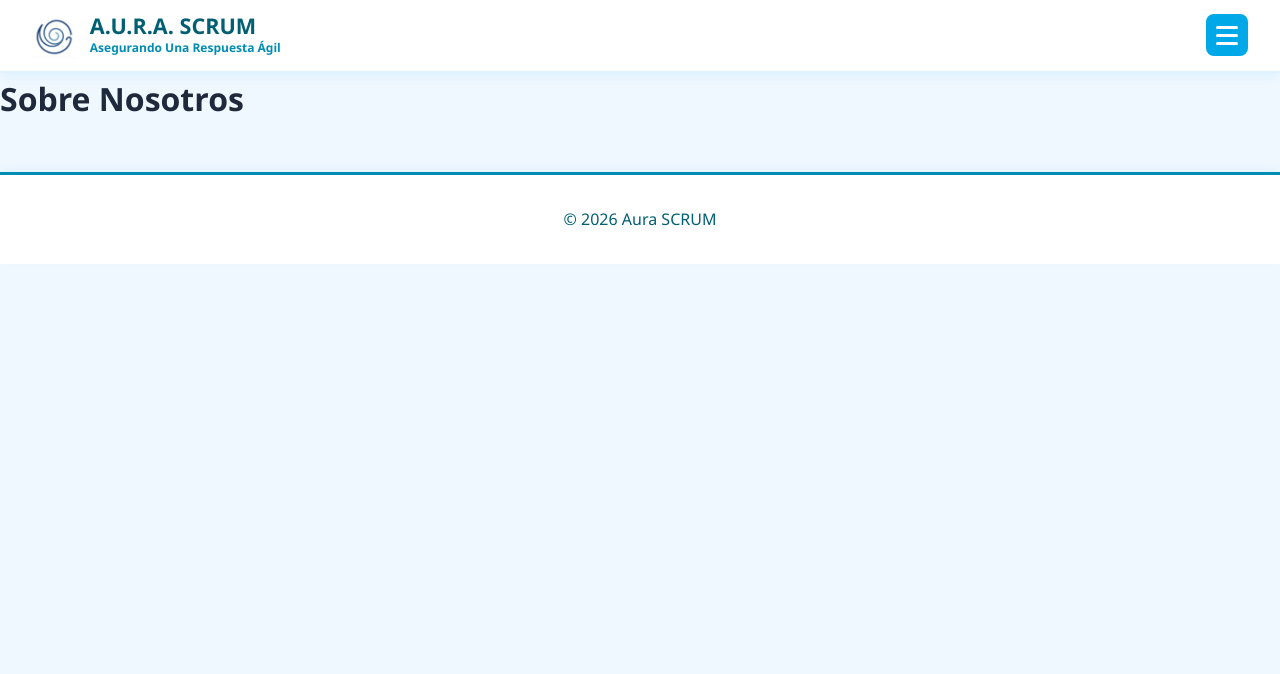
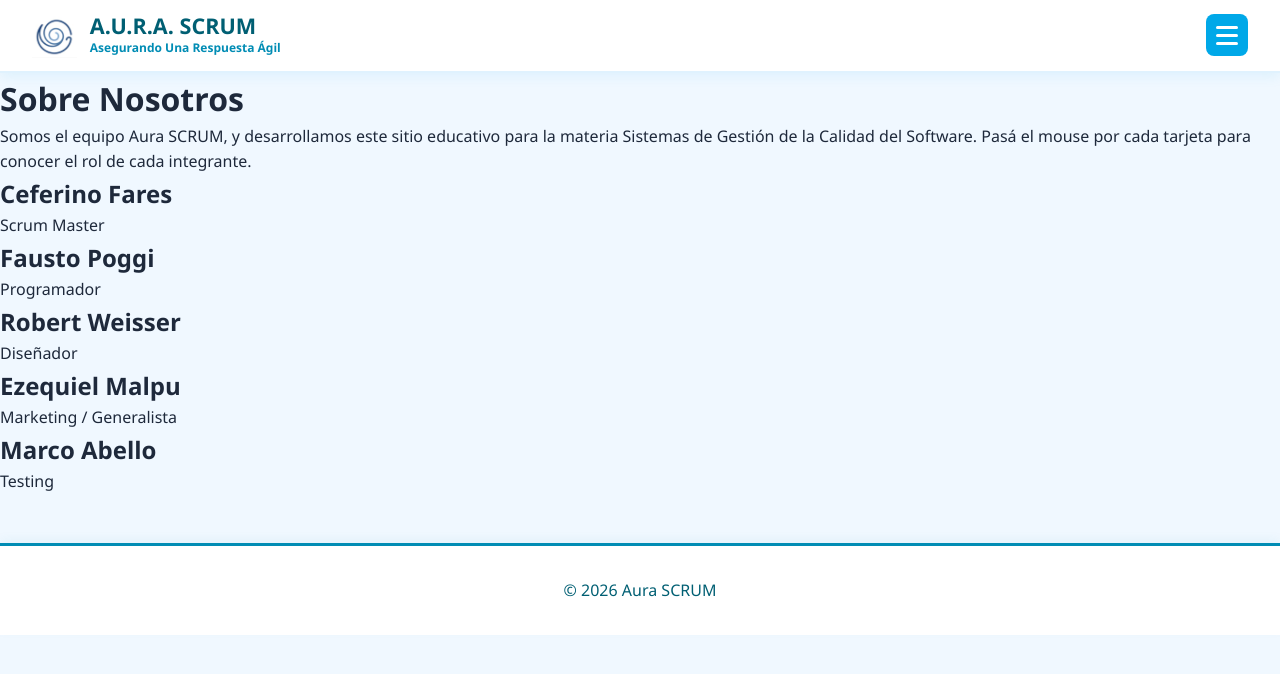
Before and after one commit to Fausto24108/Aura-Scrum, a React (Vite) app: page /sobre-nosotros in a window 1280 px wide. Shown: the top 674 px of the page. Built offline with nearby package versions, Linux system fonts and the light colour scheme.

Commit message:
feat(nosotros): completo pagina sobre nosotros
Sprint: SPR-2 (14/10-02/11)

Tiempo: 00:10

```diff
--- a/src/paginas/SobreNosotros/SobreNosotros.jsx
+++ b/src/paginas/SobreNosotros/SobreNosotros.jsx
@@ -1,5 +1,68 @@
+import { useState } from "react";
 import "./SobreNosotros.css";
 
+const miembros = [
+  {
+    id: 1,
+    nombre: "Ceferino Fares",
+    rol: "Scrum Master",
+    detalle: "Facilita el trabajo del equipo, organiza las ceremonias y elimina impedimentos.",
+  },
+  {
+    id: 2,
+    nombre: "Fausto Poggi",
+    rol: "Programador",
+    detalle: "Analiza las historias de usuario y desarrolla la lógica del sitio.",
+  },
+  {
+    id: 3,
+    nombre: "Robert Weisser",
+    rol: "Diseñador",
+    detalle: "Se encarga del diseño visual y de los estilos de todas las páginas.",
+  },
+  {
+    id: 4,
+    nombre: "Ezequiel Malpu",
+    rol: "Marketing / Generalista",
+    detalle: "Apoya al equipo en distintas tareas y en la difusión del proyecto.",
+  },
+  {
+    id: 5,
+    nombre: "Marco Abello",
+    rol: "Testing",
+    detalle: "Prueba cada historia de usuario y documenta los errores encontrados.",
+  },
+];
+
 export default function SobreNosotros() {
-  return <main className="sobre-nosotros-page"><h1>Sobre Nosotros</h1></main>;
+  const [activo, setActivo] = useState(null);
+
+  return (
+    <main className="nosotros-page">
+      <h1>Sobre Nosotros</h1>
+      <p>
+        Somos el equipo Aura SCRUM, y desarrollamos este sitio educativo para la materia
+        Sistemas de Gestión de la Calidad del Software. Pasá el mouse por cada tarjeta para
+        conocer el rol de cada integrante.
+      </p>
+
+      <section className="nosotros-grid">
+        {miembros.map((m) => (
+          <article
+            key={m.id}
+            className={activo === m.id ? "miembro-card activo" : "miembro-card"}
+            tabIndex={0}
+            onMouseEnter={() => setActivo(m.id)}
+            onMouseLeave={() => setActivo(null)}
+            onFocus={() => setActivo(m.id)}
+            onBlur={() => setActivo(null)}
+          >
+            <h2>{m.nombre}</h2>
+            <p className="miembro-rol">{m.rol}</p>
+            {activo === m.id && <p className="miembro-detalle">{m.detalle}</p>}
+          </article>
+        ))}
+      </section>
+    </main>
+  );
 }
```
